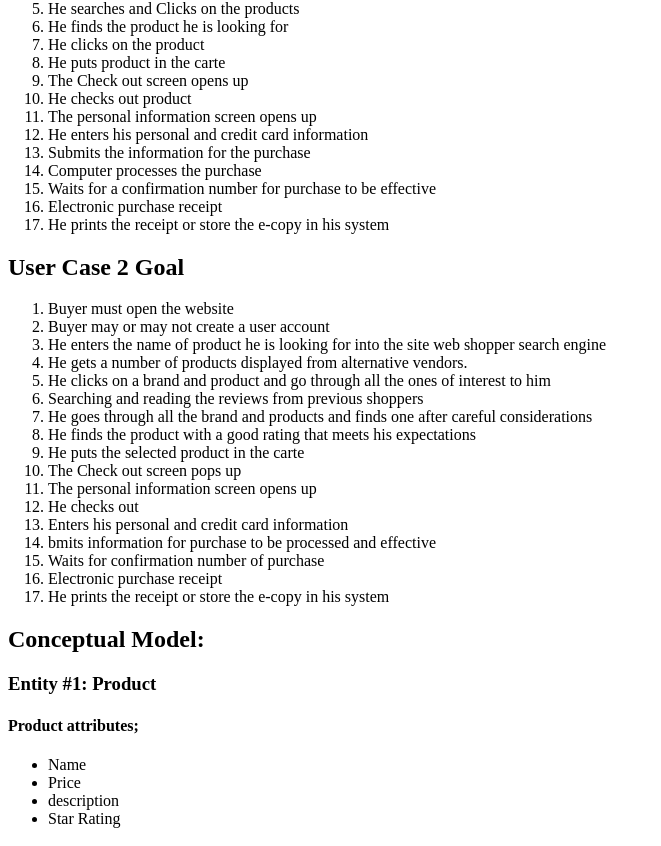
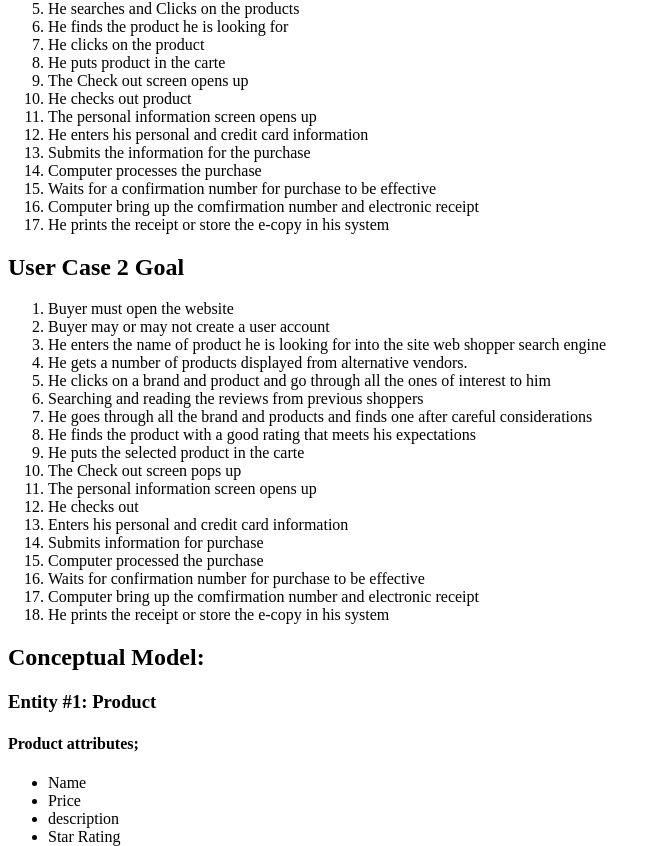
Before and after one commit to davidc4991vvc/amazon-product-page, a PHP site: page / in a window 1280 px wide. Shown: the part 351-1197 px from the top of the page, without its empty margins (0-661 px from the left). Run offline with PHP 8.4, Linux system fonts and the light colour scheme.

Commit message:
added amazon product page

```diff
--- a/index.php
+++ b/index.php
@@ -31,10 +31,10 @@
 			<li>He checks out product</li>
 			<li>The personal information screen opens up</li>
 			<li>He enters his personal and  credit card information</li>
-			<li>Submits the  information for the purchase</li>
+			<li>Submits the information for the purchase</li>
 			<li>Computer processes the purchase</>
 			<li>Waits for a confirmation number for purchase to be effective</li>
-			<li>Electronic purchase receipt</li>
+			<li>Computer bring up the comfirmation number and electronic receipt</li>
 			<li>He prints the receipt or store the e-copy in his system</li>
 		</ol>
 		<h2>User Case 2 Goal</h2>
@@ -52,9 +52,10 @@
 			<li>The personal information screen opens up</li>
 			<li>He checks out</li>
 			<li>Enters  his personal and credit card information</li>
-			<li>bmits information for purchase to be processed and effective</li>
-			<li>Waits for confirmation number  of purchase</li>
-			<li>Electronic purchase receipt</li>
+			<li>Submits information for purchase</li>
+			<li>Computer processed the purchase</li>
+			<li>Waits for confirmation number for  purchase to be effective</li>
+			<li>Computer bring up the comfirmation number and electronic receipt</li>
 			<li>He prints the receipt or store the e-copy in his system</li>
 		</ol>
 		<h2>Conceptual Model:</h2>
```
